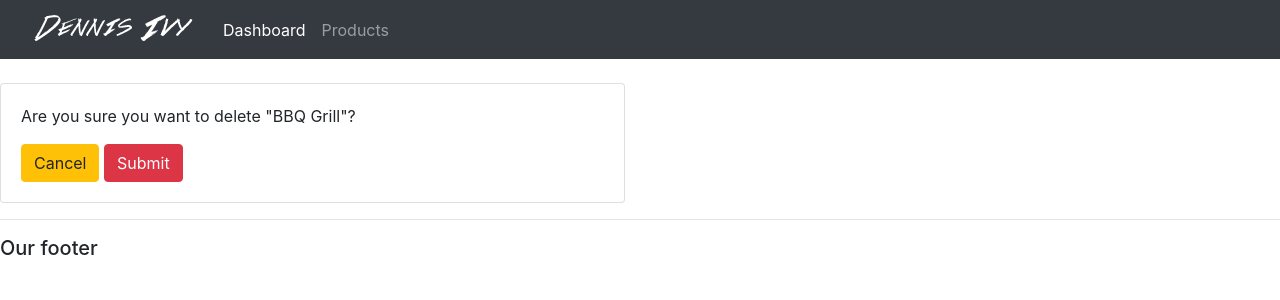
After one commit to tuak123ax/Midterm-Django, a Django app: page /delete_order/2 in a window 1280 px wide. The commit adds this page. Shown: the top 300 px of the page. Run offline with Django 3.2, Linux system fonts and the light colour scheme; data comes from the database, SQL or seed files in the repository.

Commit message:
Add files via upload

```diff
--- a/crm1/accounts/templates/accounts/customer.html
+++ b/crm1/accounts/templates/accounts/customer.html
@@ -65,8 +65,8 @@
 					<td>{{order.product.category}}</td>
 					<td>{{order.date_created}}</td>
 					<td>{{order.status}}</td>
-					<td><a class="btn btn-sm btn-info" href="">Update</a></td>
-					<td><a class="btn btn-sm btn-danger" href="">Remove</a></td>
+					<td><a class="btn btn-sm btn-info" href="{%url 'update_order' order.id%}">Update</a></td>
+					<td><a class="btn btn-sm btn-danger" href="{%url 'delete_order' order.id%}">Delete</a></td>
 				</tr>
 				{%endfor%}
 			</table>
--- a/crm1/accounts/templates/accounts/dashboard.html
+++ b/crm1/accounts/templates/accounts/dashboard.html
@@ -30,7 +30,7 @@
 		<h5>LAST 5 ORDERS</h5>
 		<hr>
 		<div class="card card-body">
-			<a class="btn btn-primary  btn-sm btn-block" href="">Create Order</a>
+			<a class="btn btn-primary  btn-sm btn-block" href="{%url 'create_order'%}">Create Order</a>
 			<table class="table table-sm">
 				<tr>
 					<th>Product</th>
@@ -44,8 +44,8 @@
 					<td>{{order.product}}</td>
 					<td>{{order.date_created}}</td>
 					<td>{{order.status}}</td>
-					<td><a class="btn btn-sm btn-info" href="">Update</a></td>
-					<td><a class="btn btn-sm btn-danger" href="">Delete</a></td>
+					<td><a class="btn btn-sm btn-info" href="{%url 'update_order' order.id%}">Update</a></td>
+					<td><a class="btn btn-sm btn-danger" href="{%url 'delete_order' order.id%}">Delete</a></td>
 				</tr>
 				{%endfor%}
 
--- /dev/null
+++ b/crm1/accounts/templates/accounts/delete.html
@@ -0,0 +1,17 @@
+{%extends 'accounts/main.html'%}
+{%load static%}
+{%block content%}
+<br>
+<div class="row">
+    <div class="col-md-6">
+         <div class="card card-body">
+<p>Are you sure you want to delete "{{item}}"?</p>
+<form action="{%url 'delete_order' item.id%}" method="post">
+    {%csrf_token%}
+    <a class="btn btn-warning" href="{%url 'home'%}">Cancel</a>
+    <input class="btn btn-danger" type="submit" name="Confirm">
+</form>
+        </div>
+    </div>
+</div>
+{%endblock%}
```
Also changed, not shown: crm1/accounts/templates/accounts/order_form.html (added, +15 -0 lines).
